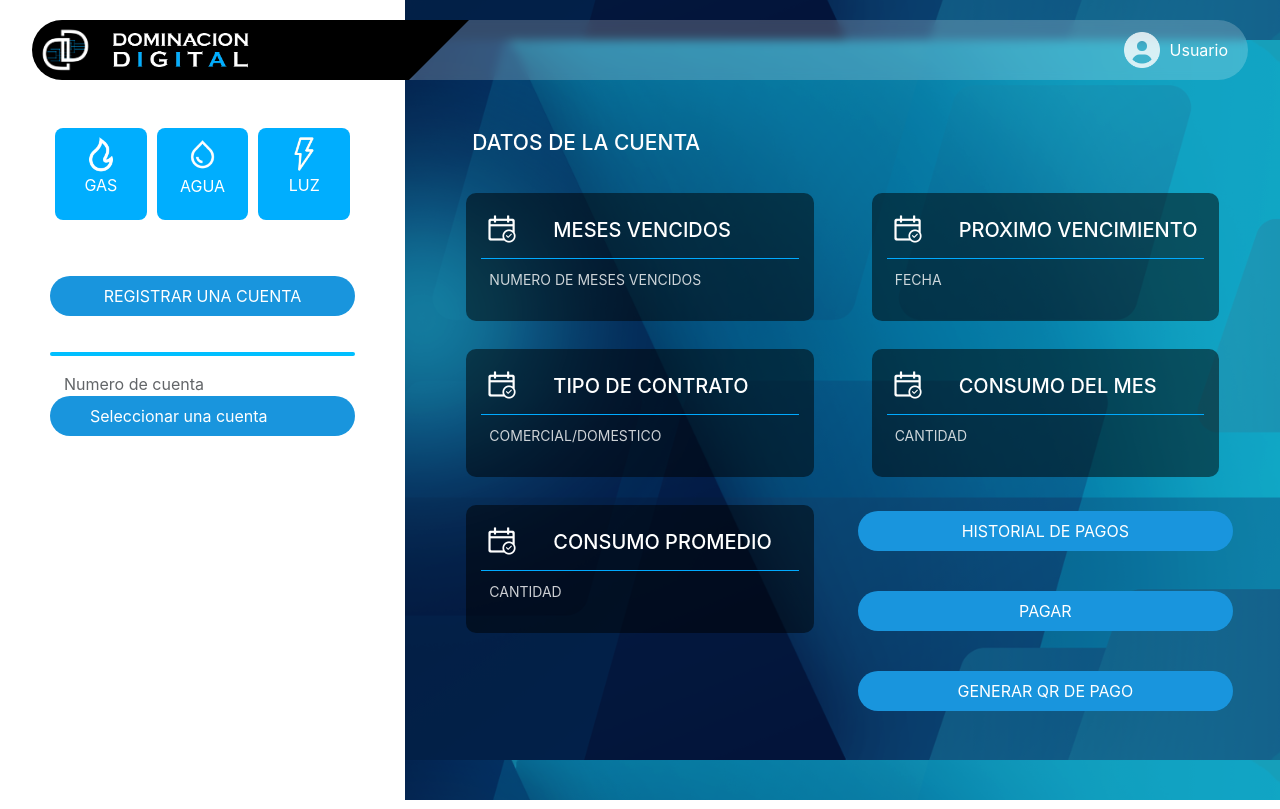
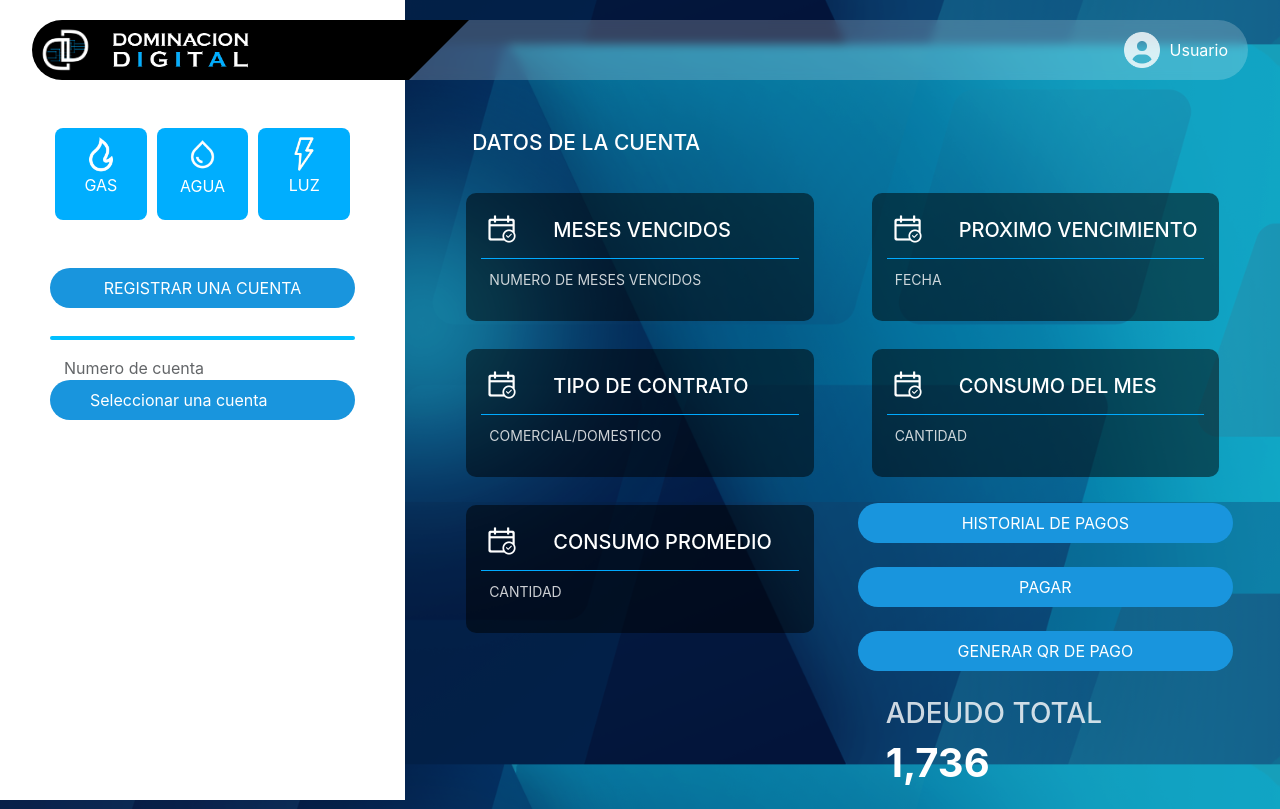
Before and after one commit to Tespor/Integradora, a PHP site: page /Inicio.html in a window 1280 px wide. Run offline with PHP 8.4, Linux system fonts and the light colour scheme; some libraries are stand-ins or nearby versions.

Commit message:
Ultimo commit antes de empezar el CRUD

```diff
--- a/Inicio.html
+++ b/Inicio.html
@@ -7,6 +7,7 @@
     <link rel="stylesheet" href="https://stackpath.bootstrapcdn.com/bootstrap/4.5.2/css/bootstrap.min.css">
     <link rel="stylesheet" href="css/EstilosGenerales.css">
     <link rel="stylesheet" href="css/estilosMenu.css">
+    <link rel="stylesheet" href="css/estilosPopUp.css">
     <title>Inicio</title>
 </head>
 
@@ -77,6 +78,7 @@
                             <p id="MesesVencidos">NUMERO DE MESES VENCIDOS</p>
                         </div>
                     </div>
+
                     <div class="col-sm-12 col-md-12 col-lg-6">
                         <div class="cardServ">
                             <div class="text-icon">
@@ -87,9 +89,7 @@
                             <p id="ProxVencimiento">Fecha</p>
                         </div>
                     </div>
-                </div>
 
-                <div class="row">
                     <div class="col-sm-12 col-md-12 col-lg-6">
                         <div class="cardServ">
                             <div class="text-icon">
@@ -110,9 +110,7 @@
                             <p id="ProxVencimiento">Cantidad</p>
                         </div>
                     </div>
-                </div>
 
-                <div class="row">
                     <div class="col-sm-12 col-md-12 col-lg-6">
                         <div class="cardServ">
                             <div class="text-icon">
@@ -124,11 +122,24 @@
                         </div>
                     </div>
                     <div class="col-sm-12 col-md-12 col-lg-6">
-                        <input id="btn-menu" type="button" value="HISTORIAL DE PAGOS">
+                        <input popovertarget="PopUp" id="btn-menu" type="button" value="HISTORIAL DE PAGOS">
                         <input id="btn-menu" type="button" value="PAGAR">
                         <input id="btn-menu" type="button" value="GENERAR QR DE PAGO">
+                        <div class="pTotal">
+                            <h3>ADEUDO TOTAL</h3>
+                            <h1>1,736</h1>
+                        </div>
                     </div>
                 </div>
+        </div>
+
+        <div class="modal" id="PopUp" popover>
+            <div class="text-icon">
+                <img src="img/Iconos/icon_calendario.png" alt="Icono">
+                <h2>Consumo del mes</h2>
+            </div>
+            <hr>
+            <p id="ProxVencimiento">Cantidad</p>
         </div>
 
     </div>
--- a/css/EstilosGenerales.css
+++ b/css/EstilosGenerales.css
@@ -234,7 +234,7 @@ select:focus{
 input[type="button"], button{
     width: 100%;
     height: 40px;
-    margin: 20px auto;
+    margin: 12px auto;
     padding: 2px;
     border: 0;
     background-color: var(--ColorP1);
--- /dev/null
+++ b/css/estilosPopUp.css
@@ -0,0 +1,13 @@
+.modal {
+    opacity: 0;
+    transform: translateY(-100px);
+    transition: opacity 1.3s ease, transform 1.3s ease;
+    background: var(--ColorAlpha2);
+    width: 100%;
+  }
+
+  /* Estilo cuando el popover está activo */
+  #PopUp:popover {
+    opacity: 1;
+    transform: translateY(0);
+  }
--- a/js/comportamientos.js
+++ b/js/comportamientos.js
@@ -1,6 +1,5 @@
 const selectElement = document.getElementById('selectDDL');
 
-// Agregar un listener para el doble clic en el select
 selectElement.addEventListener('dblclick', function(event) {
   const selectedOption = event.target;
 
```
